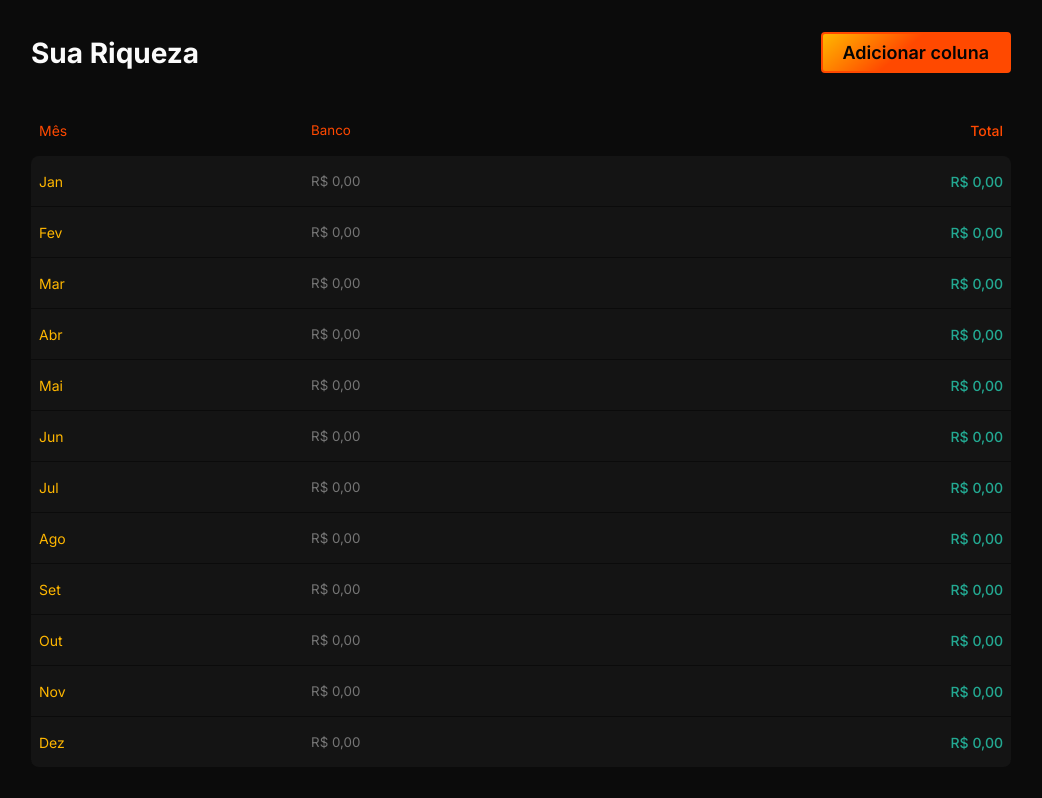
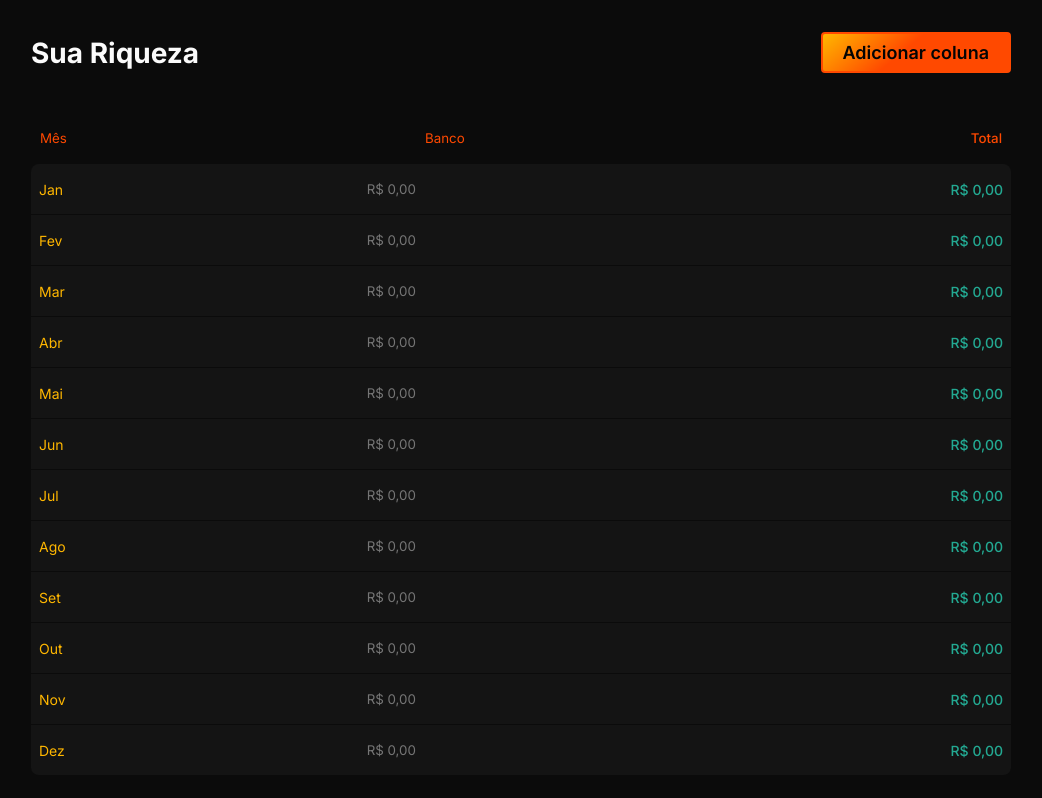
Before and after one commit to hbalardin/wealth-app, a React (Create React App) app: page / in a window 1280 px wide. Shown: the whole page, without its empty margins (119-1161 px from the left). Built offline with nearby package versions, Linux system fonts and the light colour scheme.

Commit message:
feat: create hover delete button

```diff
--- a/src/components/elements/TableColumn/index.tsx
+++ b/src/components/elements/TableColumn/index.tsx
@@ -1,4 +1,5 @@
 import { Column } from "../../../hooks/useWealthTable";
+import HoverCloseButton from "../../widgets/HoverCloseButton";
 import { Container } from "./styles";
 
 interface TableColumnProps {
@@ -12,15 +13,19 @@ export const TableColumn = ({ column, onChangeColumn }: TableColumnProps) => {
   return (
     <Container isEditable={isEditable}>
       {isEditable ? (
+        <HoverCloseButton onClick={() => null}>
           <input
             type="text"
             placeholder="Banco Y"
             value={text}
             onKeyDown={(e) => e.key === "Enter" && e.currentTarget.blur()}
-          onChange={(e) => onChangeColumn({ ...column, text: e.target.value })}
+            onChange={(e) =>
+              onChangeColumn({ ...column, text: e.target.value })
+            }
           />
+        </HoverCloseButton>
       ) : (
-        text
+        <input type="text" readOnly disabled value={text} />
       )}
     </Container>
   );
--- a/src/components/elements/TableColumn/styles.ts
+++ b/src/components/elements/TableColumn/styles.ts
@@ -7,14 +7,10 @@ interface ContainerProps {
 export const Container = styled.th<ContainerProps>`
   height: 48px;
   min-width: 130px;
-  padding: ${(props) => (props.isEditable ? 0 : "16px 8px")};
-  font-weight: 400;
+  padding-top: 8px;
   border-bottom: 1px solid transparent;
-  font-size: ${(props) => props.theme.text.default};
-  color: ${(props) => props.theme.color.orange};
-  text-align: left;
 
-  &:last-child {
+  &:last-child input {
     font-weight: 500;
     text-align: right;
   }
--- /dev/null
+++ b/src/components/widgets/HoverCloseButton/index.tsx
@@ -0,0 +1,35 @@
+import { ReactNode, useState } from "react";
+import { FiX } from "react-icons/fi";
+import { theme } from "../../../styles/theme";
+
+import { Container } from "./styles";
+
+interface HoverCloseButtonProps {
+  children: ReactNode;
+  onClick: () => void;
+  size?: number;
+}
+
+const HoverCloseButton = ({
+  children,
+  onClick,
+  size = 8,
+}: HoverCloseButtonProps) => {
+  const [isVisible, setIsVisible] = useState(false);
+
+  return (
+    <Container
+      buttonSize={size}
+      isVisible={isVisible}
+      onMouseEnter={() => setIsVisible(true)}
+      onMouseLeave={() => setIsVisible(false)}
+    >
+      <button disabled={!isVisible} onClick={onClick}>
+        <FiX color={theme.color.white} size={size} />
+      </button>
+      {children}
+    </Container>
+  );
+};
+
+export default HoverCloseButton;
--- /dev/null
+++ b/src/components/widgets/HoverCloseButton/styles.ts
@@ -0,0 +1,32 @@
+import styled from "styled-components";
+
+interface ContainerProps {
+  buttonSize: number;
+  isVisible: boolean;
+}
+
+export const Container = styled.div<ContainerProps>`
+  position: relative;
+  display: inline-block;
+  background: ${(props) =>
+    props.isVisible ? props.theme.color.whiteTransparent : ""};
+  transition: background-color 200ms ease;
+
+  > button {
+    transition: opacity 200ms ease;
+    opacity: ${(props) => Number(props.isVisible)};
+
+    z-index: 10;
+    position: absolute;
+    transform: translate(50%, -50%);
+    top: 0;
+    right: 0;
+    background: ${(props) => props.theme.color.red};
+    border-radius: ${(props) => props.theme.radius.full};
+
+    padding: 4px;
+    display: flex;
+    justify-content: center;
+    align-items: center;
+  }
+`;
--- a/src/styles/theme.ts
+++ b/src/styles/theme.ts
@@ -7,8 +7,10 @@ export const theme = {
     lightGray: "#1F1F1F",
     orange: "#FF4900",
     purple: "#BA00FF",
+    red: "#9E0100",
     yellow: "#FFB700",
     white: "#fbfbfb",
+    whiteTransparent: "rgba(244,244,244, 0.1)",
   },
   gradient: {
     orangeYellow:
```
Lines whose indentation alone changed are shown as unchanged.
